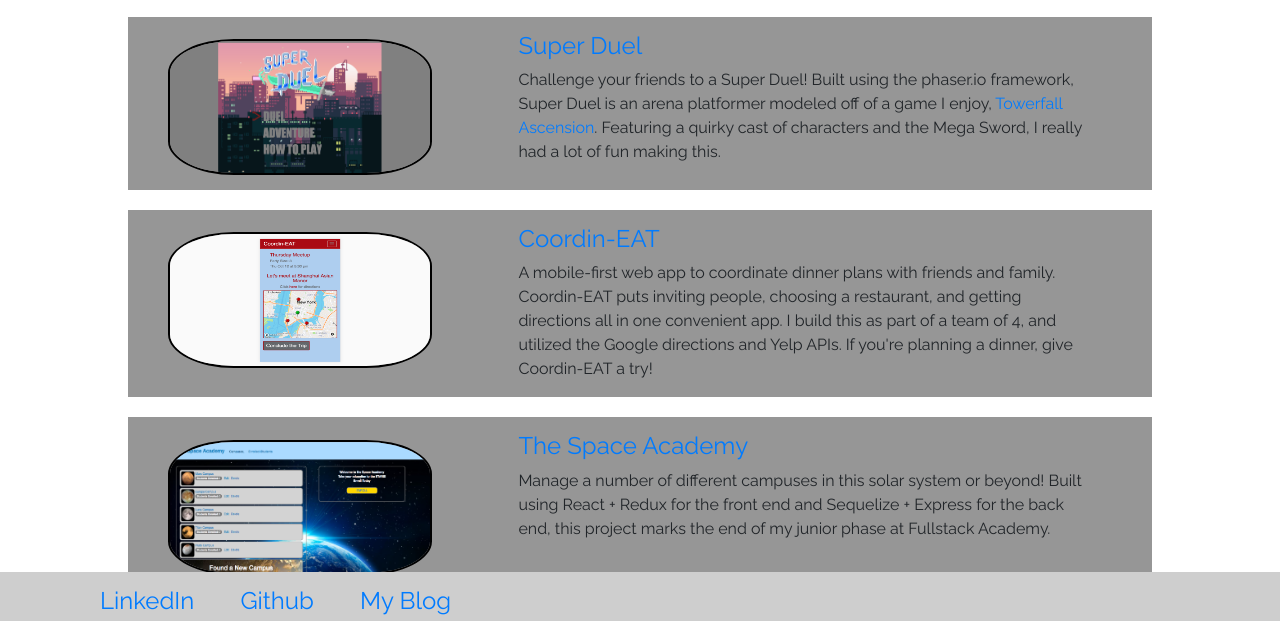
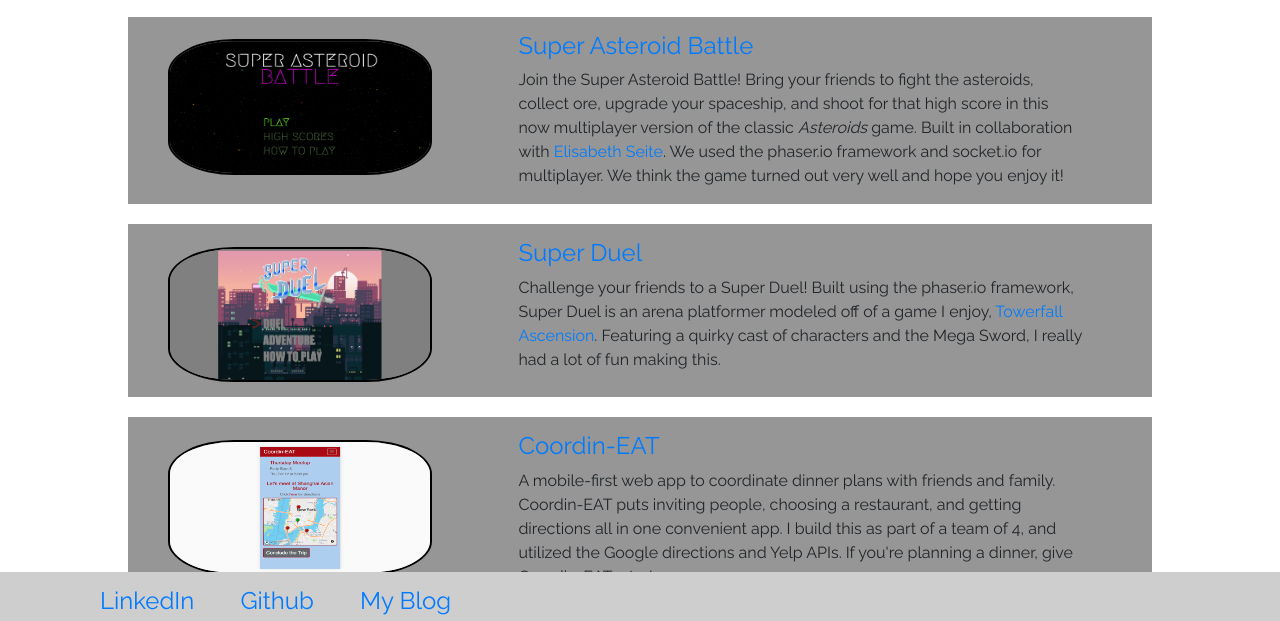
Before and after one commit to Kiro705/profilePage, a website: page index.html in a window 1280 px wide. Shown: the part 168-789 px from the top of the page. Drawn offline with nearby package versions, Linux system fonts and the light colour scheme.

Commit message:
added asteroid battle

```diff
--- a/index.html
+++ b/index.html
@@ -26,6 +26,16 @@
             <h3 id='pro'>Projects</h3>
           </div>
           <ul id='list'>
+
+            <li id='superAsteroidBattle' class='project  col-md-12'>
+              <div class = "col-md-4 pro_img">
+                <a href="https://super-asteroid-battle.herokuapp.com/"><img class = 'image' src='./img/super_asteroid_battle_image.png' alt='Super Asteroid Battle image'></a>
+              </div>
+              <div class = 'col-md-7 pro_text'>
+                <h4><a href="https://super-asteroid-battle.herokuapp.com/">Super Asteroid Battle</a></h4>
+                <p>Join the Super Asteroid Battle! Bring your friends to fight the asteroids, collect ore, upgrade your spaceship, and shoot for that high score in this now multiplayer version of the classic <i>Asteroids</i> game.  Built in collaboration with <a class = "linky" href = "https://eseite47.github.io/">Elisabeth Seite</a>.  We used the phaser.io framework and socket.io for multiplayer.  We think the game turned out very well and hope you enjoy it!</p>
+              </div>
+            </li>
 
             <li id='superDuel' class='project  col-md-12'>
               <div class = "col-md-4 pro_img">
```
Also changed, not shown: img/super_asteroid_battle_image.png (added).
